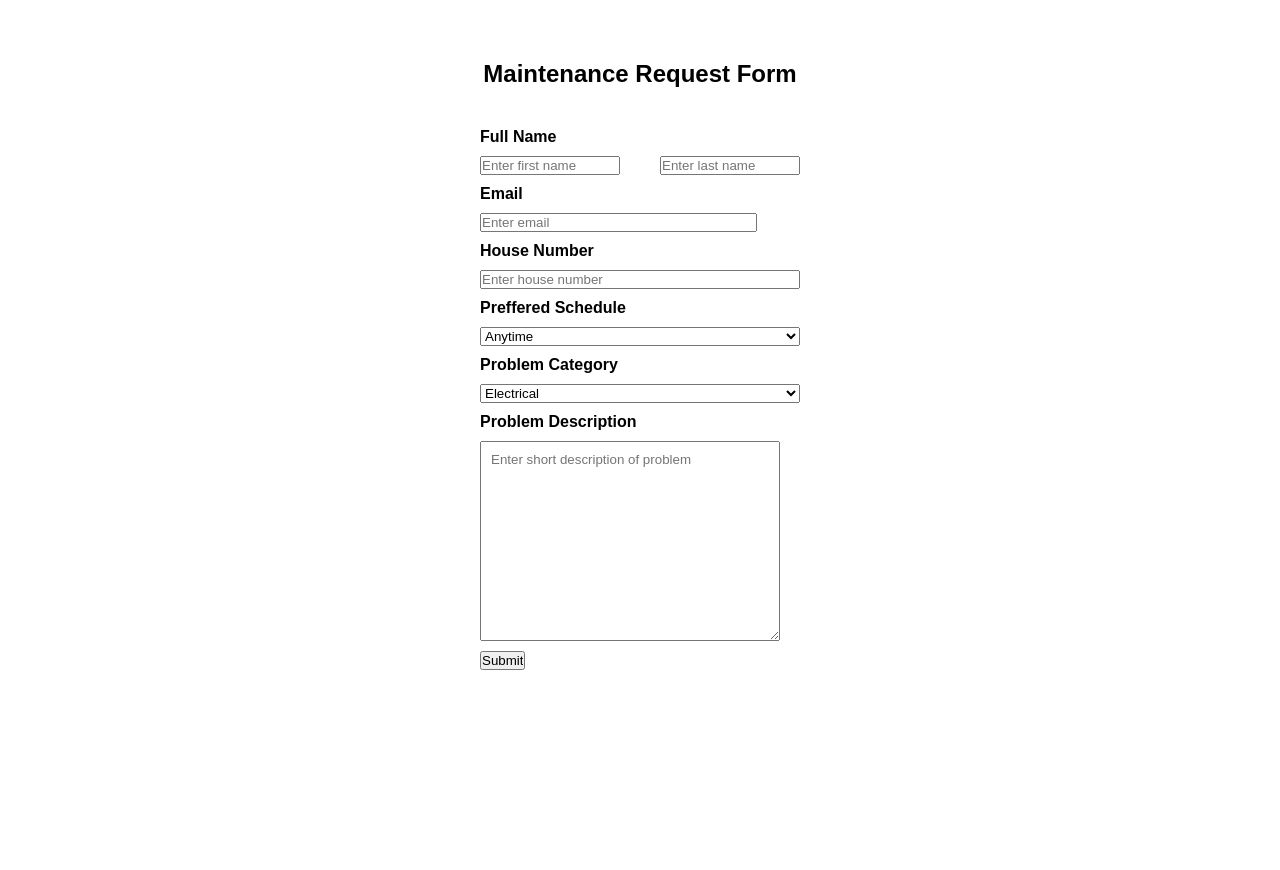
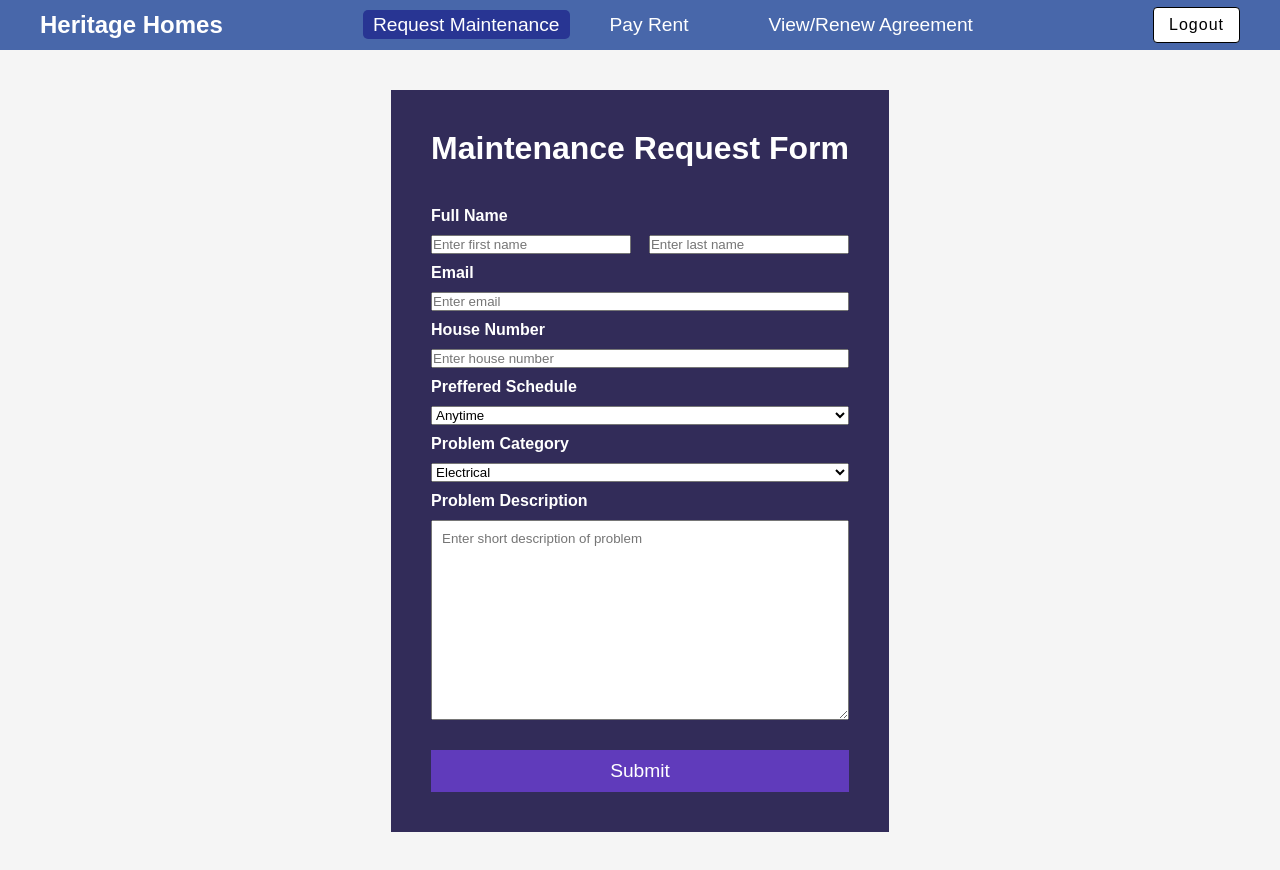
Before and after one commit to Mamata24/HackOHolics, a React (Create React App) app: page /Maintenance in a window 1280 px wide. Before the commit the page ends 800 px from the top, so only its background shows below. Built offline with nearby package versions, Linux system fonts and the light colour scheme.

Commit message:
added styling to form

```diff
--- a/src/Components/Login1.jsx
+++ b/src/Components/Login1.jsx
@@ -1,47 +1,48 @@
-import React, { Component } from 'react'
-import axios from 'axios'
+import React, { Component } from 'react';
+import axios from 'axios';
 class Login1 extends Component {
     constructor(props) {
-        super(props)
+        super(props);
 
         this.state = {
             user_email: '',
             password: '',
             org_domain: 'ft4l0l2l',
-            error: ''
-        }
+            error: '',
+        };
     }
 
     handleChange = (e) => {
-        this.setState({ [e.target.name]: e.target.value })
-    }
+        this.setState({ [e.target.name]: e.target.value });
+    };
 
     handleSubmit = (e) => {
-        e.preventDefault()
+        e.preventDefault();
         // const history = useHistory();
         axios({
-            method: "post",
+            method: 'post',
             headers: {
-                "Content-Type": "application/json",
-                "GrantType": "password",
+                'Content-Type': 'application/json',
+                GrantType: 'password',
             },
-            url: "https://api.revvsales.com/api/v2/auth/initiate-auth",
+            url: 'https://api.revvsales.com/api/v2/auth/initiate-auth',
             data: {
                 user_email: this.state.user_email,
                 password: this.state.password,
-                org_domain: "ft4l0l2l",
+                org_domain: 'ft4l0l2l',
             },
-        }).then(res => {
-            if (res.status === 200) {
-                this.props.history.push('/Dashboard')
-            }
         })
-            .catch(error => {
-                alert("You entered wrong credentials")
+            .then((res) => {
+                if (res.status === 200) {
+                    this.props.history.push('/Maintenance');
+                }
             })
-    }
+            .catch((error) => {
+                alert('You entered wrong credentials');
+            });
+    };
     render() {
-        const { user_email, password } = this.state
+        const { user_email, password } = this.state;
         return (
             <React.Fragment>
                 <div
@@ -61,10 +62,23 @@ class Login1 extends Component {
                     <div className="loginContainer">
                         <form onSubmit={this.handleSubmit}>
                             <label>Username</label>
-                            <input type="text" name="user_email" autoFocus required value={user_email} onChange={this.handleChange} />
+                            <input
+                                type="text"
+                                name="user_email"
+                                autoFocus
+                                required
+                                value={user_email}
+                                onChange={this.handleChange}
+                            />
                             {/* <p className="errorMsg">{emailIDErr}</p> */}
                             <label>Password</label>
-                            <input type="password" name="password" required value={password} onChange={this.handleChange} />
+                            <input
+                                type="password"
+                                name="password"
+                                required
+                                value={password}
+                                onChange={this.handleChange}
+                            />
                             {/* <p className="errorMsg">{passwordErr}</p> */}
                             <div className="btnContainer">
                                 <button type="Submit">Submit</button>
@@ -73,8 +87,8 @@ class Login1 extends Component {
                     </div>
                 </section>
             </React.Fragment>
-        )
+        );
     }
 }
 
-export default Login1
+export default Login1;
--- a/src/Components/Maintenance.jsx
+++ b/src/Components/Maintenance.jsx
@@ -1,10 +1,11 @@
 import React, { useState } from 'react';
 import axios from 'axios';
+import Navbar from './Navbar';
 
 function FormItem(props) {
     return (
         <div
-            style={{ display: 'flex', flexDirection: 'column', width: '320px' }}
+            style={{ display: 'flex', flexDirection: 'column', width: '100%' }}
         >
             {props.children}
         </div>
@@ -63,20 +64,35 @@ function Maintenance() {
     }
 
     return (
+        <React.Fragment>
+            <Navbar currLoc={'maintenance'} />
             <div
                 style={{
                     display: 'flex',
                     flexDirection: 'column',
                     alignItems: 'center',
                     justifyContent: 'center',
-                margin: '20px 0 40px 0',
+                    padding: '40px 0',
+                    background: 'whitesmoke',
                 }}
             >
-            <h2 style={{ margin: '40px 0' }}>Maintenance Request Form</h2>
-            <form onSubmit={handleSubmit}>
+                <form
+                    onSubmit={handleSubmit}
+                    style={{
+                        background: '#322c59',
+                        padding: '0 40px 20px 40px',
+                        color: 'white',
+                    }}
+                >
+                    <h1 style={{ margin: '40px 0' }}>
+                        Maintenance Request Form
+                    </h1>
                     <FormItem>
                         <label
-                        style={{ fontWeight: '600', fontFamily: 'sans-serif' }}
+                            style={{
+                                fontWeight: '600',
+                                fontFamily: 'sans-serif',
+                            }}
                         >
                             Full Name
                         </label>
@@ -89,20 +105,23 @@ function Maintenance() {
                             <input
                                 value={firstname}
                                 onChange={(e) => setFirstname(e.target.value)}
-                            style={{ margin: '10px 0', width: '140px' }}
+                                style={{ margin: '10px 0', width: '200px' }}
                                 placeholder="Enter first name"
                             />
                             <input
                                 value={lastname}
                                 onChange={(e) => setLastname(e.target.value)}
-                            style={{ margin: '10px 0', width: '140px' }}
+                                style={{ margin: '10px 0', width: '200px' }}
                                 placeholder="Enter last name"
                             />
                         </div>
                     </FormItem>
                     <FormItem>
                         <label
-                        style={{ fontWeight: '600', fontFamily: 'sans-serif' }}
+                            style={{
+                                fontWeight: '600',
+                                fontFamily: 'sans-serif',
+                            }}
                         >
                             Email
                         </label>
@@ -110,14 +129,17 @@ function Maintenance() {
                             value={email}
                             onChange={(e) => setEmail(e.target.value)}
                             type="email"
-                        style={{ margin: '10px 0', width: '277px' }}
+                            style={{ margin: '10px 0', width: '100%' }}
                             placeholder="Enter email"
                         />
                     </FormItem>
                     <FormItem>
                         <label
                             htmlFor="house_no"
-                        style={{ fontWeight: '600', fontFamily: 'sans-serif' }}
+                            style={{
+                                fontWeight: '600',
+                                fontFamily: 'sans-serif',
+                            }}
                         >
                             House Number
                         </label>
@@ -132,7 +154,10 @@ function Maintenance() {
                     </FormItem>
                     <FormItem>
                         <label
-                        style={{ fontWeight: '600', fontFamily: 'sans-serif' }}
+                            style={{
+                                fontWeight: '600',
+                                fontFamily: 'sans-serif',
+                            }}
                         >
                             Preffered Schedule
                         </label>
@@ -150,7 +175,10 @@ function Maintenance() {
                     </FormItem>
                     <FormItem>
                         <label
-                        style={{ fontWeight: '600', fontFamily: 'sans-serif' }}
+                            style={{
+                                fontWeight: '600',
+                                fontFamily: 'sans-serif',
+                            }}
                         >
                             Problem Category
                         </label>
@@ -161,7 +189,9 @@ function Maintenance() {
                         >
                             <option value="Electrical">Electrical</option>
                             <option value="Plumbing">Plumbing</option>
-                        <option value="Light Fixtures">Light Fixtures</option>
+                            <option value="Light Fixtures">
+                                Light Fixtures
+                            </option>
                             <option value="Pest Control">Pest Control</option>
                             <option value="Kitchen">Kitchen</option>
                             <option value="Lost Key">Lost Key</option>
@@ -169,7 +199,10 @@ function Maintenance() {
                     </FormItem>
                     <FormItem>
                         <label
-                        style={{ fontWeight: '600', fontFamily: 'sans-serif' }}
+                            style={{
+                                fontWeight: '600',
+                                fontFamily: 'sans-serif',
+                            }}
                         >
                             Problem Description
                         </label>
@@ -179,16 +212,31 @@ function Maintenance() {
                             placeholder="Enter short description of problem"
                             style={{
                                 margin: '10px 0',
-                            height: '200px',
-                            width: '300px',
+                                minHeight: '200px',
+                                maxHeight: '200px',
+                                minWidth: '100%',
+                                maxWidth: '100%',
                                 padding: '10px',
                             }}
                         />
                     </FormItem>
-                <input type="submit" value="Submit" />
+                    <input
+                        type="submit"
+                        value="Submit"
+                        style={{
+                            background: '#603bbb',
+                            border: 'none',
+                            padding: '10px 60px',
+                            margin: '20px auto',
+                            color: 'white',
+                            fontSize: 'larger',
+                            width: '100%',
+                        }}
+                    />
                 </form>
             </div>
-    )
+        </React.Fragment>
+    );
 }
 
 export default Maintenance;
--- a/src/Components/Navbar.jsx
+++ b/src/Components/Navbar.jsx
@@ -1,11 +1,11 @@
 import React from 'react';
 import { Link } from 'react-router-dom';
-import { useHistory } from 'react-router-dom'
-function Navbar() {
-    const history = useHistory()
+import { useHistory } from 'react-router-dom';
+function Navbar({ currLoc }) {
+    const history = useHistory();
     const handleLogout = (e) => {
-        history.push('/')
-    }
+        history.push('/');
+    };
     return (
         <div
             style={{
@@ -18,8 +18,33 @@ function Navbar() {
                 fontFamily: 'Roboto',
             }}
         >
-            <h1 style={{ color: 'white' }}>Heritage Homes</h1>
+            <Link
+                style={{
+                    color: 'white',
+                    textDecoration: 'none',
+                    fontSize: 'x-large',
+                    fontWeight: 'bold',
+                }}
+                to="/Maintenance"
+            >
+                Heritage Homes
+            </Link>
             <div style={{ fontSize: 'larger' }}>
+                <Link
+                    style={{
+                        textDecoration: 'none',
+                        color: 'white',
+                        backgroundColor:
+                            currLoc === 'maintenance'
+                                ? '#283593'
+                                : 'transparent',
+                        padding: '4px 10px',
+                        borderRadius: '5px',
+                    }}
+                    to="/Maintenance"
+                >
+                    Request Maintenance
+                </Link>
                 <Link
                     style={{
                         margin: '0 40px',
@@ -30,12 +55,7 @@ function Navbar() {
                 >
                     Pay Rent
                 </Link>
-                <Link
-                    style={{ textDecoration: 'none', color: 'white' }}
-                    to="/Maintenance"
-                >
-                    Request Maintenance
-                </Link>
+
                 <Link
                     style={{
                         margin: '0 40px',
@@ -47,13 +67,15 @@ function Navbar() {
                     View/Renew Agreement
                 </Link>
             </div>
-            <button onClick={handleLogout}
+            <button
+                onClick={handleLogout}
                 style={{
                     border: '1px solid black',
                     background: 'white',
                     color: 'black',
                     borderRadius: '4px',
-                    width: 'max-content'
+                    padding: '8px 15px',
+                    width: 'max-content',
                 }}
             >
                 Logout
```
Also changed, not shown: src/Components/Dashboard.jsx (deleted, +0 -13 lines), src/Routes/Routes.jsx (+2 -8 lines). Lines whose indentation alone changed are shown as unchanged.
